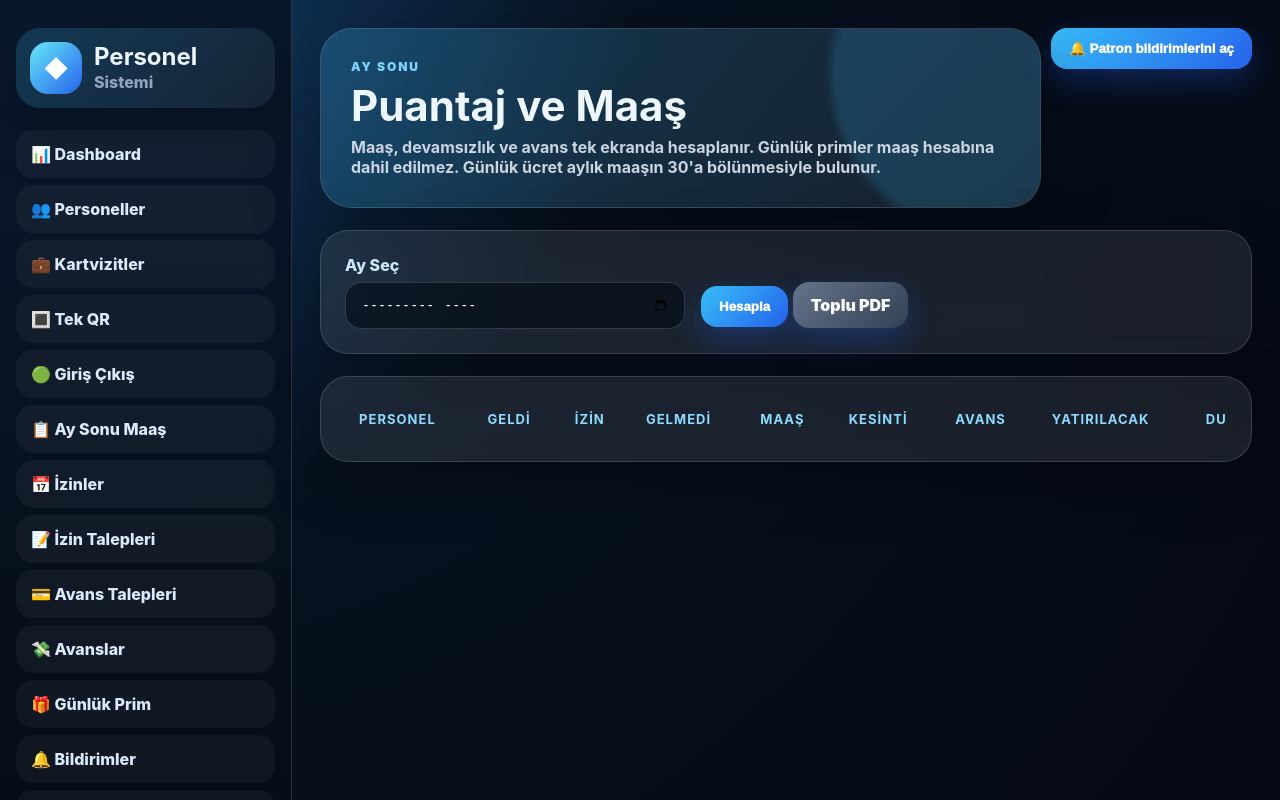
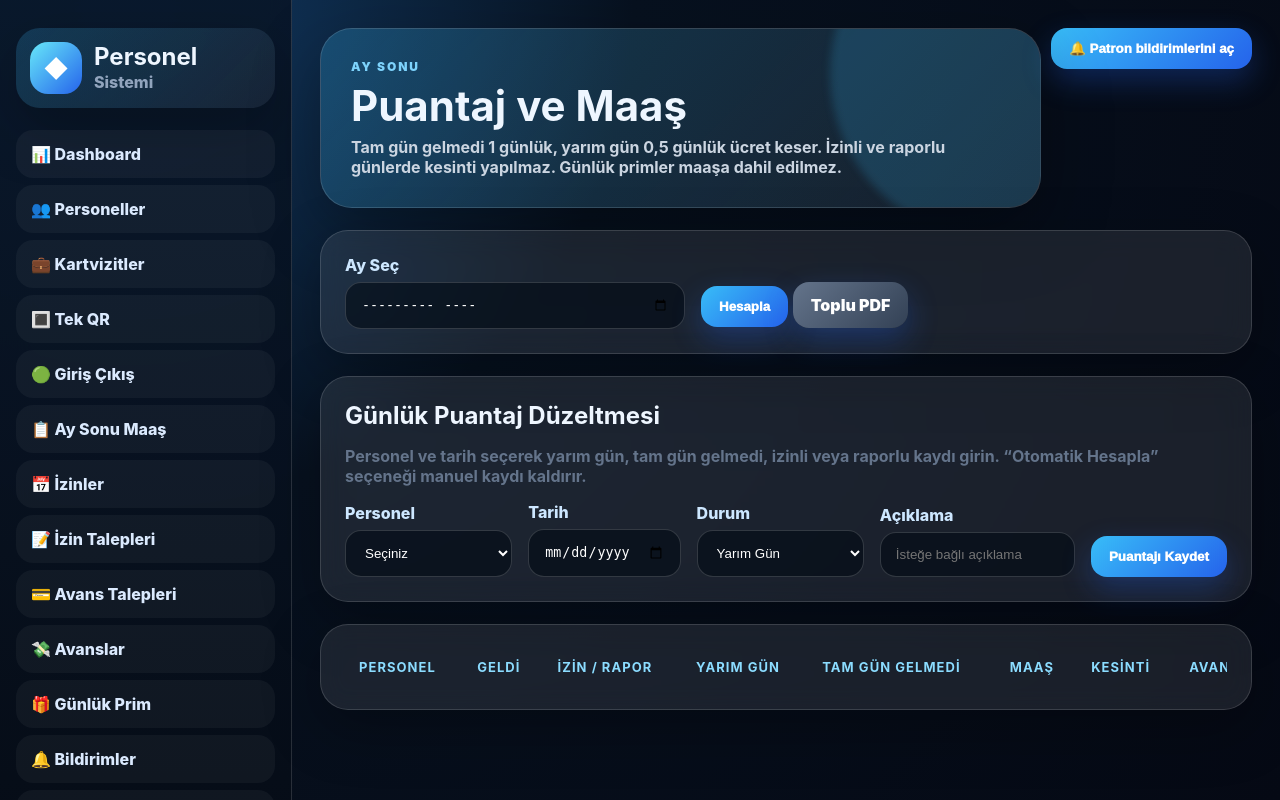
Before and after one commit to Ekose11/Adminpanel, a Flask app: template templates/monthly_puantaj.html in a window 1280 px wide. Run offline with Flask 3, Linux system fonts and the light colour scheme; the template is opened without the code that fills it, so the values that code supplies are empty.

Commit message:
Add files via upload

```diff
--- a/app.py
+++ b/app.py
@@ -216,6 +216,19 @@ def init_db():
     try:
         q("create index if not exists idx_daily_bonuses_person_date on daily_bonuses(person_id,bonus_date desc)")
         q("create index if not exists idx_attendance_logs_event_time on attendance_logs(event_time)")
+    except Exception:
+        pass
+    q("""create table if not exists attendance_adjustments(
+        id serial primary key,
+        person_id integer references personnel(id) on delete cascade,
+        work_date text not null,
+        status text not null,
+        note text default '',
+        created_at text not null,
+        unique(person_id, work_date)
+    )""")
+    try:
+        q("create index if not exists idx_attendance_adjustments_person_date on attendance_adjustments(person_id,work_date)")
     except Exception:
         pass
     READY = True
@@ -534,6 +547,17 @@ def monthly_puantaj_rows(month=None):
         custom_map.setdefault(c['person_id'], {})[str(c['day'])[:10]] = int(c.get('is_work_day') or 0)
 
     try:
+        adjustment_rows = q("select person_id,work_date,status,note from attendance_adjustments where substring(work_date,1,7)=%s", (month,), fetch=True)
+    except Exception:
+        adjustment_rows = []
+    adjustment_map = {}
+    for a in adjustment_rows:
+        adjustment_map.setdefault(a['person_id'], {})[str(a.get('work_date') or '')[:10]] = {
+            'status': str(a.get('status') or '').lower(),
+            'note': a.get('note') or ''
+        }
+
+    try:
         advances = q("""select person_id,coalesce(sum(amount),0) total from advances
             where substring(coalesce(cast(created_at as text),''),1,7)=%s and status in ('Onaylandı','Beklemede') group by person_id""", (month,), fetch=True)
     except Exception:
@@ -560,17 +584,42 @@ def monthly_puantaj_rows(month=None):
     for person in people:
         pid=person['id']
         person_days=[d for d in base_days if custom_map.get(pid,{}).get(d,1)==1]
-        came=came_map.get(pid,set()); leave_days=leave_map.get(pid,set())
-        absent=[d for d in person_days if d not in came and d not in leave_days]
+        came=came_map.get(pid,set()); auto_leave_days=leave_map.get(pid,set())
+        person_adjustments = adjustment_map.get(pid,{})
+        half_days=[]; manual_absent=[]; manual_leave=[]; reported_days=[]
+        for d, adj in person_adjustments.items():
+            if d not in person_days:
+                continue
+            st=adj.get('status')
+            if st=='half_day': half_days.append(d)
+            elif st=='absent': manual_absent.append(d)
+            elif st=='leave': manual_leave.append(d)
+            elif st=='reported': reported_days.append(d)
+        no_cut_days = set(auto_leave_days) | set(manual_leave) | set(reported_days)
+        # Yarım gün işaretlenen tarih tam gün devamsızlığa girmez.
+        absent=[d for d in person_days if d not in came and d not in no_cut_days and d not in half_days]
+        # Yönetici tam gün gelmedi seçtiyse, giriş kaydı olsa bile tam gün kesilir.
+        absent = sorted(set(absent) | set(manual_absent))
+        half_days = sorted(set(half_days) - set(manual_absent))
+        leave_days = sorted(set(auto_leave_days) | set(manual_leave))
+        reported_days = sorted(set(reported_days))
         salary=float(person.get('salary') or 0); daily=salary/30.0
-        deduction=daily*len(absent); advance=advance_map.get(pid,0.0); bonus=bonus_map.get(pid,0.0)
+        full_day_deduction=daily*len(absent)
+        half_day_deduction=(daily/2.0)*len(half_days)
+        deduction=full_day_deduction+half_day_deduction
+        advance=advance_map.get(pid,0.0); bonus=bonus_map.get(pid,0.0)
         payable=max(0.0, salary-deduction-advance)
         payment=payment_map.get(pid)
         rows.append({
             'id':pid,'full_name':person['full_name'],'department':person['department'],
             'shift_name':person.get('shift_name') or 'Sabah','shift_start':person.get('shift_start') or '09:00','shift_end':person.get('shift_end') or '18:00',
-            'workdays':len(person_days),'came_days':len(came),'leave_days':len(leave_days),'absent_days':len(absent),
-            'absent_list':', '.join(absent) if absent else '-', 'salary':salary,'daily':daily,'deduction':deduction,
+            'workdays':len(person_days),'came_days':len(came),'leave_days':len(leave_days),'reported_days':len(reported_days),
+            'absent_days':len(absent),'half_days':len(half_days),
+            'absent_list':', '.join(absent) if absent else '-',
+            'half_day_list':', '.join(half_days) if half_days else '-',
+            'reported_list':', '.join(reported_days) if reported_days else '-',
+            'salary':salary,'daily':daily,'full_day_deduction':full_day_deduction,
+            'half_day_deduction':half_day_deduction,'deduction':deduction,
             'total_advance':advance,'monthly_bonus':bonus,'net_salary':payable,'payable':payable,
             'paid':bool(payment),'paid_amount':float(payment.get('amount') or 0) if payment else 0.0,'paid_at':payment.get('created_at') if payment else ''
         })
@@ -1032,6 +1081,36 @@ def api_employee_shifts():
             items.append({"day": day, "code": shift_code(p.get("shift_name")), "shift_name": p.get("shift_name") or "Sabah", "shift_start": p.get("shift_start") or "09:00", "shift_end": p.get("shift_end") or "18:00", "is_work_day": 1})
     return jsonify({"status":"ok", "month": month, "person": person_summary(p["id"]), "shifts": items})
 
+@app.route("/admin/attendance-adjustment", methods=["POST"])
+def attendance_adjustment():
+    guard = admin_required()
+    if guard: return guard
+    person_id = request.form.get("person_id", type=int)
+    work_date = (request.form.get("work_date") or "").strip()
+    status = (request.form.get("status") or "").strip().lower()
+    note = (request.form.get("note") or "").strip()
+    month = (request.form.get("month") or now_dt().strftime("%Y-%m")).strip()
+    allowed = {"half_day", "absent", "leave", "reported", "clear"}
+    if not person_id or status not in allowed:
+        flash("Personel veya durum geçersiz.")
+        return redirect(f"/admin/monthly-puantaj?month={month}")
+    try:
+        datetime.strptime(work_date, "%Y-%m-%d")
+    except Exception:
+        flash("Geçerli bir tarih seçmelisiniz.")
+        return redirect(f"/admin/monthly-puantaj?month={month}")
+    if status == "clear":
+        q("delete from attendance_adjustments where person_id=%s and work_date=%s", (person_id, work_date))
+        flash("Özel puantaj kaydı kaldırıldı; otomatik hesaplama kullanılacak.")
+    else:
+        q("""insert into attendance_adjustments(person_id,work_date,status,note,created_at)
+             values(%s,%s,%s,%s,%s)
+             on conflict(person_id,work_date) do update set status=excluded.status,note=excluded.note,created_at=excluded.created_at""",
+          (person_id, work_date, status, note, now_str()))
+        labels={"half_day":"Yarım gün","absent":"Tam gün gelmedi","leave":"İzinli","reported":"Raporlu"}
+        flash(f"Puantaj kaydedildi: {labels.get(status,status)}.")
+    return redirect(f"/admin/monthly-puantaj?month={month}")
+
 @app.route("/admin/monthly-puantaj")
 def monthly_puantaj():
     guard = admin_required()
@@ -1046,8 +1125,8 @@ def monthly_puantaj_pdf():
     if guard: return guard
     month = request.args.get("month") or now_dt().strftime("%Y-%m")
     rows = monthly_puantaj_rows(month)
-    data = [[r["full_name"], r["department"], str(r["came_days"]), str(r["leave_days"]), str(r["absent_days"]), f"{r['salary']:.2f} TL", f"{r['deduction']:.2f} TL", f"{r['total_advance']:.2f} TL", f"{r['payable']:.2f} TL", "Ödendi" if r['paid'] else "Bekliyor"] for r in rows]
-    return make_pdf_response(f"ay_sonu_maas_{month}.pdf", "Ay Sonu Puantaj ve Maaş", f"Ay: {month} · Günlük ücret aylık maaş / 30", ["Personel", "Bölüm", "Geldi", "İzin", "Gelmedi", "Maaş", "Devamsızlık", "Avans", "Yatırılacak", "Durum"], data)
+    data = [[r["full_name"], r["department"], str(r["came_days"]), str(r["leave_days"]), str(r["reported_days"]), str(r["half_days"]), str(r["absent_days"]), f"{r['salary']:.2f} TL", f"{r['deduction']:.2f} TL", f"{r['total_advance']:.2f} TL", f"{r['payable']:.2f} TL", "Ödendi" if r['paid'] else "Bekliyor"] for r in rows]
+    return make_pdf_response(f"ay_sonu_maas_{month}.pdf", "Ay Sonu Puantaj ve Maaş", f"Ay: {month} · Tam gün 1 günlük, yarım gün 0,5 günlük kesinti", ["Personel", "Bölüm", "Geldi", "İzin", "Rapor", "Yarım", "Gelmedi", "Maaş", "Kesinti", "Avans", "Yatırılacak", "Durum"], data)
 
 @app.route("/admin/payroll/<int:pid>")
 def payroll(pid):
@@ -1060,9 +1139,12 @@ def payroll(pid):
         flash("Personel bulunamadı."); return redirect("/admin/monthly-puantaj")
     data = [
         ["Personel", r["full_name"]], ["Bölüm", r["department"]], ["Ay", month], ["Vardiya", f"{r['shift_name']} {r['shift_start']}-{r['shift_end']}"],
-        ["Hesaplama Esası", "Aylık maaş / 30"], ["Geldiği Gün", str(r["came_days"])], ["İzinli Gün", str(r["leave_days"])],
-        ["Gelmediği Gün", str(r["absent_days"])], ["Gelmeyen Tarihler", r["absent_list"]], ["Aylık Maaş", f"{r['salary']:.2f} TL"],
-        ["Günlük Ücret", f"{r['daily']:.2f} TL"], ["Devamsızlık Kesintisi", f"{r['deduction']:.2f} TL"], ["Avans", f"{r['total_advance']:.2f} TL"], ["Yatırılacak", f"{r['payable']:.2f} TL"], ["Durum", "Ödendi" if r["paid"] else "Bekliyor"],
+        ["Hesaplama Esası", "Aylık maaş / 30"], ["Geldiği Gün", str(r["came_days"])], ["İzinli Gün", str(r["leave_days"])], ["Raporlu Gün", str(r["reported_days"])],
+        ["Tam Gün Gelmedi", str(r["absent_days"])], ["Gelmeyen Tarihler", r["absent_list"]],
+        ["Yarım Gün", str(r["half_days"])], ["Yarım Gün Tarihleri", r["half_day_list"]], ["Aylık Maaş", f"{r['salary']:.2f} TL"],
+        ["Günlük Ücret", f"{r['daily']:.2f} TL"], ["Tam Gün Kesintisi", f"{r['full_day_deduction']:.2f} TL"],
+        ["Yarım Gün Kesintisi", f"{r['half_day_deduction']:.2f} TL"], ["Toplam Devamsızlık Kesintisi", f"{r['deduction']:.2f} TL"],
+        ["Avans", f"{r['total_advance']:.2f} TL"], ["Yatırılacak", f"{r['payable']:.2f} TL"], ["Durum", "Ödendi" if r["paid"] else "Bekliyor"],
     ]
     return make_pdf_response(f"bordro_{r['full_name'].replace(' ','_')}_{month}.pdf", "Personel Bordro", f"Oluşturma: {now_str()}", ["Alan", "Bilgi"], data)
 
--- a/templates/monthly_puantaj.html
+++ b/templates/monthly_puantaj.html
@@ -1,6 +1,6 @@
 {% extends "base.html" %}
 {% block content %}
-<section class="hero"><div><div class="eyebrow">Ay Sonu</div><h1>Puantaj ve Maaş</h1><p>Maaş, devamsızlık ve avans tek ekranda hesaplanır. Günlük primler maaş hesabına dahil edilmez. Günlük ücret aylık maaşın 30'a bölünmesiyle bulunur.</p></div></section>
+<section class="hero"><div><div class="eyebrow">Ay Sonu</div><h1>Puantaj ve Maaş</h1><p>Tam gün gelmedi 1 günlük, yarım gün 0,5 günlük ücret keser. İzinli ve raporlu günlerde kesinti yapılmaz. Günlük primler maaşa dahil edilmez.</p></div></section>
 
 <div class="card">
   <form method="get" class="form-grid compact">
@@ -9,19 +9,33 @@
   </form>
 </div>
 
+<div class="card adjustment-card">
+  <h2>Günlük Puantaj Düzeltmesi</h2>
+  <p class="muted">Personel ve tarih seçerek yarım gün, tam gün gelmedi, izinli veya raporlu kaydı girin. “Otomatik Hesapla” seçeneği manuel kaydı kaldırır.</p>
+  <form method="post" action="/admin/attendance-adjustment" class="form-grid adjustment-form">
+    <input type="hidden" name="month" value="{{month}}">
+    <div class="field"><label>Personel</label><select name="person_id" required><option value="">Seçiniz</option>{% for r in rows %}<option value="{{r.id}}">{{r.full_name}}</option>{% endfor %}</select></div>
+    <div class="field"><label>Tarih</label><input type="date" name="work_date" required></div>
+    <div class="field"><label>Durum</label><select name="status" required><option value="half_day">Yarım Gün</option><option value="absent">Tam Gün Gelmedi</option><option value="leave">İzinli — Kesinti Yok</option><option value="reported">Raporlu — Kesinti Yok</option><option value="clear">Otomatik Hesapla / Kaydı Sil</option></select></div>
+    <div class="field"><label>Açıklama</label><input name="note" placeholder="İsteğe bağlı açıklama"></div>
+    <div class="field"><label>&nbsp;</label><button class="btn">Puantajı Kaydet</button></div>
+  </form>
+</div>
+
 <div class="card payroll-wrap">
   <div class="payroll-table-wrap">
   <table class="table payroll-table">
-    <thead><tr><th>Personel</th><th>Geldi</th><th>İzin</th><th>Gelmedi</th><th>Maaş</th><th>Kesinti</th><th>Avans</th><th>Yatırılacak</th><th>Durum / İşlem</th></tr></thead>
+    <thead><tr><th>Personel</th><th>Geldi</th><th>İzin / Rapor</th><th>Yarım Gün</th><th>Tam Gün Gelmedi</th><th>Maaş</th><th>Kesinti</th><th>Avans</th><th>Yatırılacak</th><th>Durum / İşlem</th></tr></thead>
     <tbody>
     {% for r in rows %}
     <tr>
       <td data-label="Personel"><b>{{r.full_name}}</b><br><small>{{r.department}}</small></td>
       <td data-label="Geldi">{{r.came_days}}</td>
-      <td data-label="İzin">{{r.leave_days}}</td>
-      <td data-label="Gelmedi"><b>{{r.absent_days}}</b><br><small title="{{r.absent_list}}">{{r.absent_list}}</small></td>
+      <td data-label="İzin / Rapor">İzin: {{r.leave_days}}<br><small>Rapor: {{r.reported_days}}</small></td>
+      <td data-label="Yarım Gün"><b>{{r.half_days}}</b><br><small title="{{r.half_day_list}}">{{r.half_day_list}}</small></td>
+      <td data-label="Tam Gün Gelmedi"><b>{{r.absent_days}}</b><br><small title="{{r.absent_list}}">{{r.absent_list}}</small></td>
       <td data-label="Maaş">{{'%.2f'|format(r.salary)}} TL<br><small>Günlük: {{'%.2f'|format(r.daily)}} TL</small></td>
-      <td data-label="Kesinti" class="money-minus">-{{'%.2f'|format(r.deduction)}} TL</td>
+      <td data-label="Kesinti" class="money-minus">-{{'%.2f'|format(r.deduction)}} TL<br><small>Tam: {{'%.2f'|format(r.full_day_deduction)}} / Yarım: {{'%.2f'|format(r.half_day_deduction)}}</small></td>
       <td data-label="Avans" class="money-minus">-{{'%.2f'|format(r.total_advance)}} TL</td>
       <td data-label="Yatırılacak"><strong class="payable">{{'%.2f'|format(r.payable)}} TL</strong></td>
       <td data-label="Durum / İşlem">
@@ -41,7 +55,8 @@
   </div>
 </div>
 <style>
-.payroll-table-wrap{overflow-x:auto}.payroll-table{min-width:1020px}.money-minus{color:#b91c1c;font-weight:700}.payable{font-size:1.08rem;color:#0f2a4a}.pay-status{display:block;width:max-content;padding:5px 9px;border-radius:999px;font-weight:800;margin-bottom:6px}.pay-status.paid{background:#dcfce7;color:#166534}.pay-status.waiting{background:#fef3c7;color:#92400e}.pay-actions{display:flex;gap:6px;flex-wrap:wrap}.mini{padding:7px 10px;font-size:12px}.pay-actions form{margin:0}
-@media(max-width:760px){.payroll-wrap{padding:8px;background:transparent;box-shadow:none}.payroll-table-wrap{overflow:visible}.payroll-table{min-width:0;display:block}.payroll-table thead{display:none}.payroll-table tbody,.payroll-table tr,.payroll-table td{display:block;width:100%}.payroll-table tr{background:#fff;border-radius:16px;padding:13px;margin-bottom:12px;box-shadow:0 8px 24px rgba(15,42,74,.08)}.payroll-table td{border:0!important;padding:7px 0 7px 45%;position:relative;min-height:32px;text-align:right}.payroll-table td:before{content:attr(data-label);position:absolute;left:0;top:7px;width:42%;text-align:left;font-weight:700;color:#64748b}.pay-actions{justify-content:flex-end}.pay-status{margin-left:auto}.payable{font-size:1.3rem}}
+.muted{color:#64748b}.adjustment-card h2{margin-bottom:6px}.adjustment-form{grid-template-columns:1.2fr 1fr 1.2fr 1.4fr auto;align-items:end}.payroll-table-wrap{overflow-x:auto}.payroll-table{min-width:1220px}.money-minus{color:#b91c1c;font-weight:700}.payable{font-size:1.08rem;color:#0f2a4a}.pay-status{display:block;width:max-content;padding:5px 9px;border-radius:999px;font-weight:800;margin-bottom:6px}.pay-status.paid{background:#dcfce7;color:#166534}.pay-status.waiting{background:#fef3c7;color:#92400e}.pay-actions{display:flex;gap:6px;flex-wrap:wrap}.mini{padding:7px 10px;font-size:12px}.pay-actions form{margin:0}
+@media(max-width:1050px){.adjustment-form{grid-template-columns:1fr 1fr}}
+@media(max-width:760px){.adjustment-form{grid-template-columns:1fr}.payroll-wrap{padding:8px;background:transparent;box-shadow:none}.payroll-table-wrap{overflow:visible}.payroll-table{min-width:0;display:block}.payroll-table thead{display:none}.payroll-table tbody,.payroll-table tr,.payroll-table td{display:block;width:100%}.payroll-table tr{background:#fff;border-radius:16px;padding:13px;margin-bottom:12px;box-shadow:0 8px 24px rgba(15,42,74,.08)}.payroll-table td{border:0!important;padding:7px 0 7px 45%;position:relative;min-height:32px;text-align:right}.payroll-table td:before{content:attr(data-label);position:absolute;left:0;top:7px;width:42%;text-align:left;font-weight:700;color:#64748b}.pay-actions{justify-content:flex-end}.pay-status{margin-left:auto}.payable{font-size:1.3rem}}
 </style>
 {% endblock %}
```
Also changed, not shown: KURULUM_YARIM_GUN.txt (added, +17 -0 lines), monthly_puantaj.html (+22 -7 lines).
